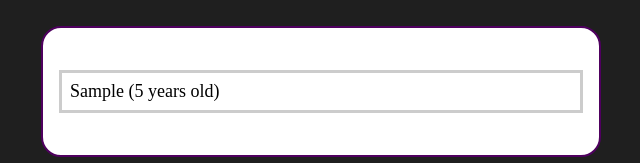
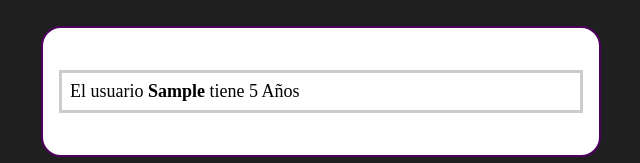
Before and after one commit to Famormino/starting-for-lessons, a React (Vite) app: page / in a window 1280 px wide. Both pictures are taken after typing "Sample", "5" into the empty fields and a click on the button "Add User". Shown: the part 252-415 px from the top of the page, without its empty margins (319-959 px from the left). Built offline with nearby package versions, Linux system fonts and the light colour scheme.

Commit message:
adding deleting and styling

```diff
--- a/src/App.jsx
+++ b/src/App.jsx
@@ -14,10 +14,17 @@ function App() {
         });
     };
 
+    const deleteHandler = (id) => {
+        setUserList((prevState) => prevState.filter((item) => item.id !== id));
+    };
     return (
         <div>
             <AddUser onAddUser={addUserHandler} />
-            <UserList users={userList} />
+            {userList.length !== 0 ? (
+                <UserList users={userList} onDelete={deleteHandler} />
+            ) : (
+               <h1 style={{'color': 'red', textAlign: "center"}}> No hay usuarios cargados</h1>
+            )}
         </div>
     );
 }
--- /dev/null
+++ b/src/Components/Users/UserItem.jsx
@@ -0,0 +1,12 @@
+const UserItem = (props) => {
+    const deleteHandler = () => {
+        props.onDelete(props.id)
+    }
+    return(
+        <li onClick={deleteHandler}>
+           El usuario <b>{props.name}</b> tiene {props.age} Años
+        </li>
+    )
+};
+
+export default UserItem;
--- a/src/Components/Users/UserList.jsx
+++ b/src/Components/Users/UserList.jsx
@@ -1,5 +1,6 @@
 import React from "react";
 import Card from "../UI/Card";
+import UserItem from "./UserItem";
 
 import classes from "./UserList.module.css";
 
@@ -8,9 +9,7 @@ const UserList = (props) => {
         <Card className={classes.users}>
             <ul>
                 {props.users.map((user) => (
-                    <li key={user.id}>
-                        {user.name} ({user.age} years old)
-                    </li>
+                    <UserItem key={user.id} name={user.name} age={user.age} id={user.id} onDelete={props.onDelete}/>
                 ))}
             </ul>
         </Card>
```
